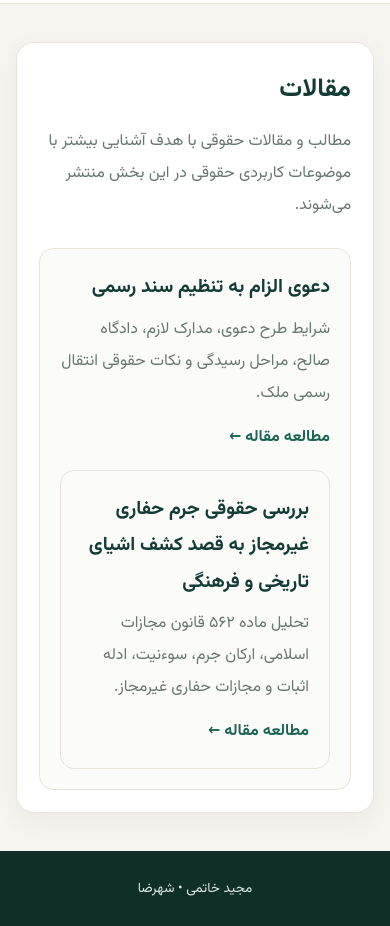
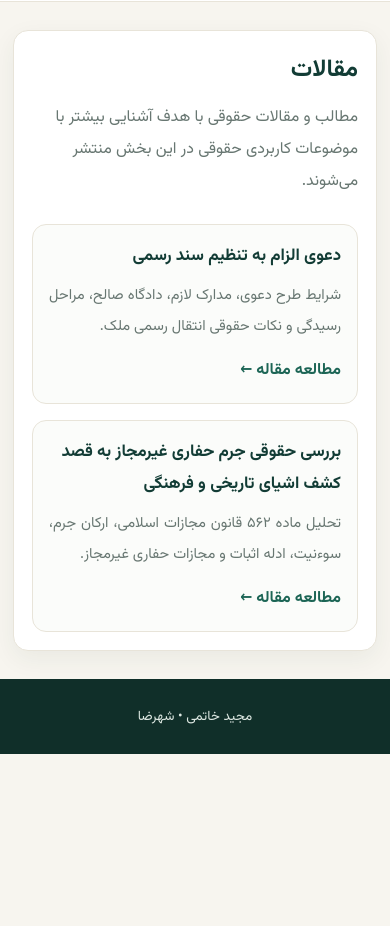
Before and after one commit to majidkhatamii-prog/majid-khatami-site, a plain HTML site: page articles.html in a window 390 px wide. Shown: the part 59-985 px from the top of the page. After the commit the page ends 844 px from the top, so only its background shows below. Drawn offline with Linux system fonts and the light colour scheme.

Commit message:
بهبود راست‌چین و نمایش موبایلی صفحه مقالات

```diff
--- a/articles.html
+++ b/articles.html
@@ -27,20 +27,44 @@ main{min-height:65vh;padding:64px 0}.panel{background:#fff;border:1px solid var(
 h1{color:var(--green);margin:0 0 10px;font-size:2rem}.muted{color:var(--muted);margin:0}
 footer{background:#102f29;color:#dce7e1;text-align:center;padding:24px 12px;font-size:.85rem}
 @media(max-width:600px){main{padding:38px 0}.panel{padding:22px}h1{font-size:1.6rem}.nav{min-height:62px}}
+
+/* بهینه‌سازی خوانایی فارسی و نمایش راست‌چین در رایانه و تلفن همراه */
+html{direction:rtl;text-size-adjust:100%;-webkit-text-size-adjust:100%}
+body{direction:rtl;text-align:right;overflow-x:hidden}
+.container{min-width:0}
+.panel{direction:rtl;text-align:right}
+.article-list{display:grid;grid-template-columns:1fr;gap:16px;margin-top:26px}
+.article-card{min-width:0;padding:22px;border:1px solid var(--line);border-radius:14px;background:#fbfcfa}
+.article-card h2{margin:0 0 8px;font-size:1.18rem;line-height:1.9}
+.article-card p{line-height:2;text-align:justify;text-align-last:right;margin:0;color:var(--muted)}
+.article-card a{overflow-wrap:anywhere}
+@media(max-width:600px){
+ main{padding:28px 0}
+ .container{width:calc(100% - 26px)}
+ .panel{padding:18px;border-radius:15px}
+ h1{font-size:1.5rem;line-height:1.8}
+ .article-card{padding:16px}
+ .article-card h2{font-size:1.05rem;line-height:1.9}
+ .article-card p{font-size:.92rem;line-height:2.1}
+ .nav{flex-wrap:wrap;min-height:60px;padding:10px 0}
+}
+
 </style>
 </head>
 <body>
 <header><div class="container nav"><a class="brand" href="index.html">مجید خاتمی</a><a class="back" href="index.html">بازگشت به صفحه اصلی</a></div></header>
 <main><div class="container"><section class="panel"><h1>مقالات</h1><p class="muted">مطالب و مقالات حقوقی با هدف آشنایی بیشتر با موضوعات کاربردی حقوقی در این بخش منتشر می‌شوند.</p>
-<div style="margin-top:26px;padding:20px;border:1px solid var(--line);border-radius:14px;background:#fbfcfa">
-<h2 style="margin:0 0 8px;font-size:1.2rem;line-height:1.9"><a href="elzam-be-tanzim-sanad-rasmi.html" style="color:var(--green);text-decoration:none">دعوی الزام به تنظیم سند رسمی</a></h2>
-<p class="muted">شرایط طرح دعوی، مدارک لازم، دادگاه صالح، مراحل رسیدگی و نکات حقوقی انتقال رسمی ملک.</p>
+<div class="article-list">
+<article class="article-card">
+<h2><a href="elzam-be-tanzim-sanad-rasmi.html" style="color:var(--green);text-decoration:none">دعوی الزام به تنظیم سند رسمی</a></h2>
+<p>شرایط طرح دعوی، مدارک لازم، دادگاه صالح، مراحل رسیدگی و نکات حقوقی انتقال رسمی ملک.</p>
 <a href="elzam-be-tanzim-sanad-rasmi.html" style="display:inline-block;margin-top:12px;color:var(--green2);font-weight:700;text-decoration:none">مطالعه مقاله ←</a>
-<div style="margin-top:16px;padding:20px;border:1px solid var(--line);border-radius:14px;background:#fbfcfa">
-<h2 style="margin:0 0 8px;font-size:1.2rem;line-height:1.9"><a href="hefari-gheyremojaz-asar-tarikhi.html" style="color:var(--green);text-decoration:none">بررسی حقوقی جرم حفاری غیرمجاز به قصد کشف اشیای تاریخی و فرهنگی</a></h2>
-<p class="muted">تحلیل ماده ۵۶۲ قانون مجازات اسلامی، ارکان جرم، سوءنیت، ادله اثبات و مجازات حفاری غیرمجاز.</p>
+</article>
+<article class="article-card">
+<h2><a href="hefari-gheyremojaz-asar-tarikhi.html" style="color:var(--green);text-decoration:none">بررسی حقوقی جرم حفاری غیرمجاز به قصد کشف اشیای تاریخی و فرهنگی</a></h2>
+<p>تحلیل ماده ۵۶۲ قانون مجازات اسلامی، ارکان جرم، سوءنیت، ادله اثبات و مجازات حفاری غیرمجاز.</p>
 <a href="hefari-gheyremojaz-asar-tarikhi.html" style="display:inline-block;margin-top:12px;color:var(--green2);font-weight:700;text-decoration:none">مطالعه مقاله ←</a>
-</div>
+</article>
 </div></section></div></main>
 <footer>مجید خاتمی • شهرضا</footer>
 </body>
```
